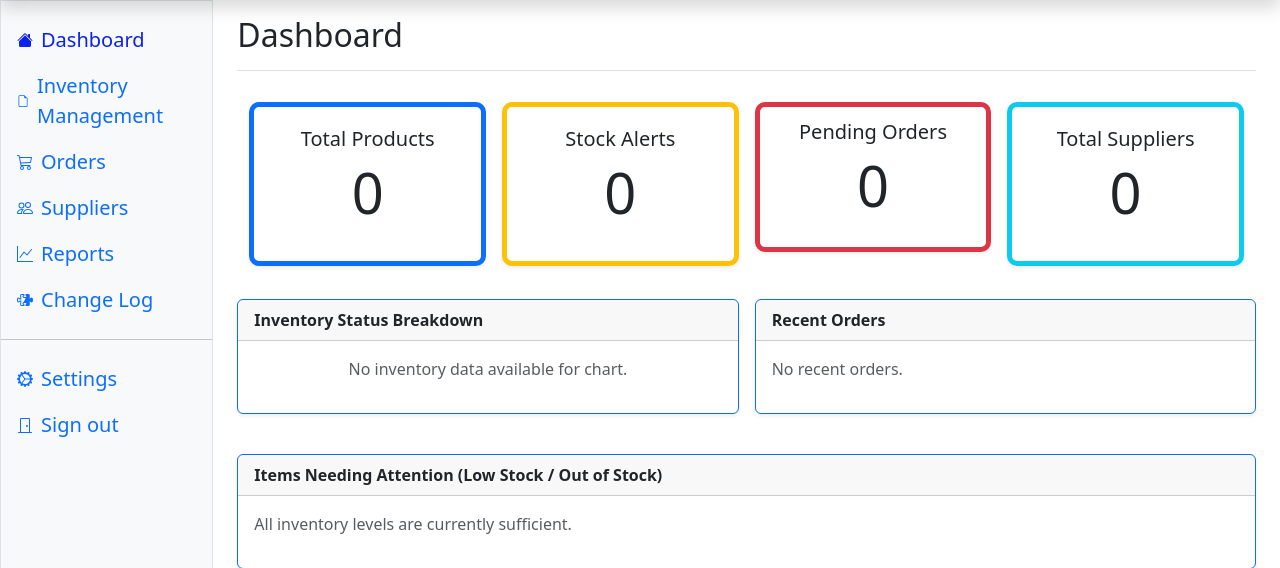
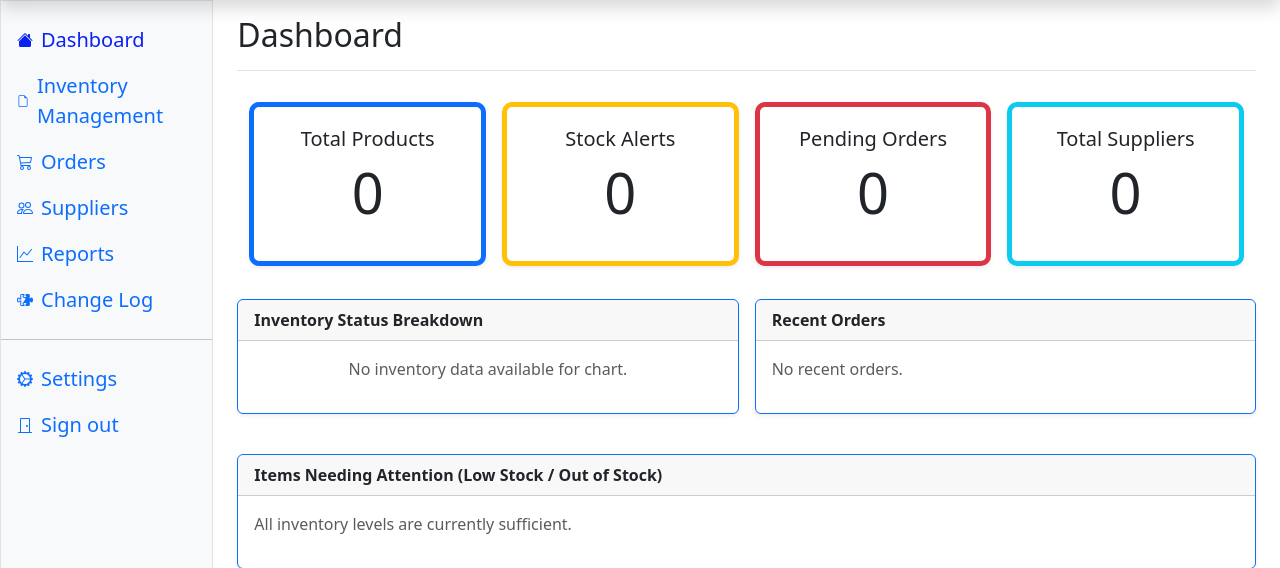
Before and after one commit to lsus-csc-jc/ECIMS, a Django app: page / in a window 1280 px wide. Shown: the part 57-625 px from the top of the page. Run offline with Django 4.2, Linux system fonts and the light colour scheme; the visitor is signed in with stand-in values (Sample User, id 1); data that the repository does not hold is empty; some libraries are stand-ins or nearby versions.

Commit message:
ouline fixed

```diff
--- a/core/templates/dashboard.html
+++ b/core/templates/dashboard.html
@@ -215,7 +215,7 @@
               </div>
               <div class="col-md-3">
                 <a href="{% url 'orders' %}" class="text-decoration-none text-dark">
-                <div class="card border-danger shadow-sm">
+                <div class="card border-danger shadow-sm h-100">
                   <div class="card-body d-flex flex-column justify-content-center">
                     <h5 class="card-title">Pending Orders</h5>
                     <p class="display-4" id="pending-orders">{{ pending_orders }}</p>
```
